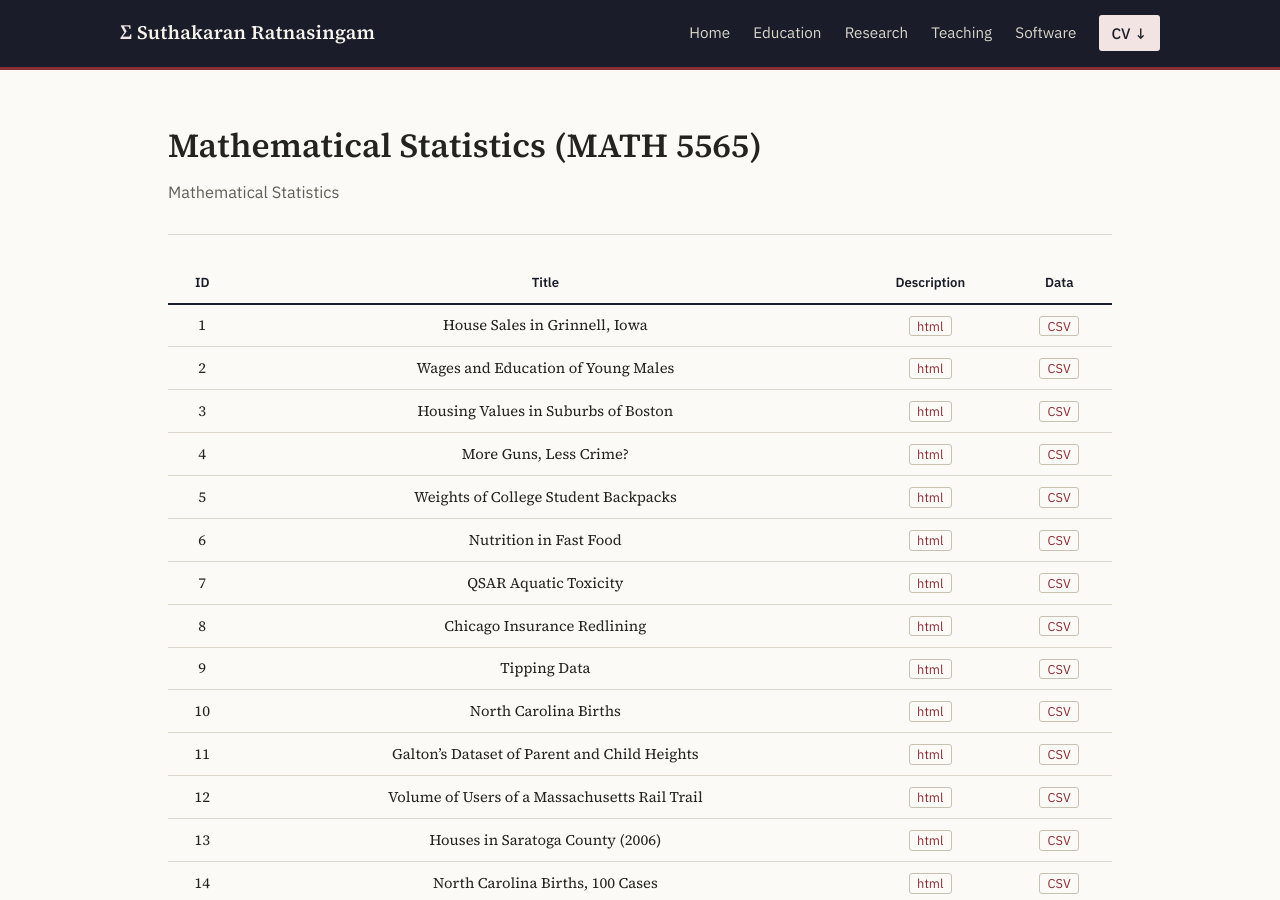
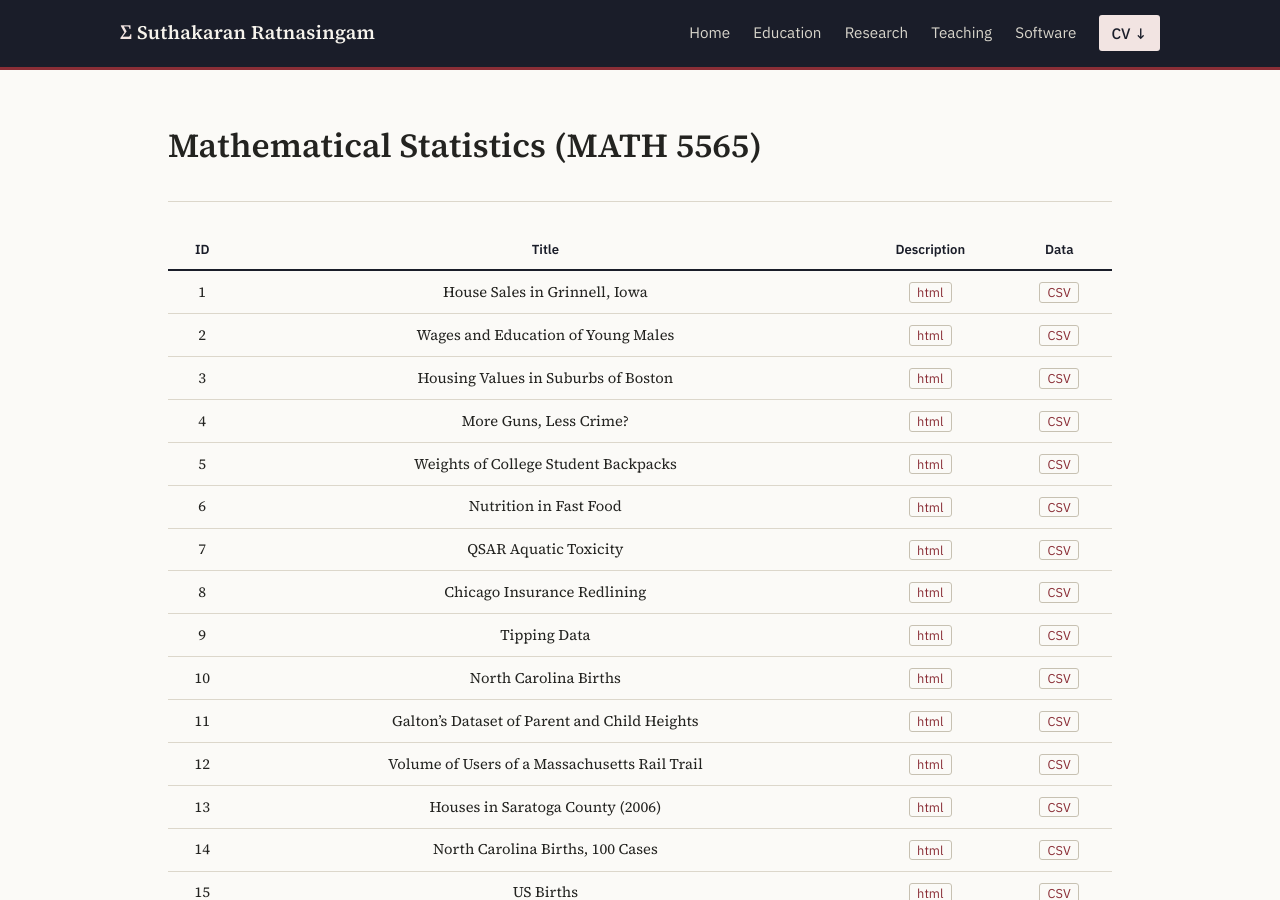
Before and after one commit to suthakaranr/suthakaranr.github.io, a Jekyll site: the page built from pages/MathStat.md, in a window 1280 px wide and 900 px high. Built offline with Jekyll 4.4.1, drawn with Linux system fonts in a browser that asks for light colours.

Commit message:
Remove description from MathStat page

```diff
--- a/pages/MathStat.md
+++ b/pages/MathStat.md
@@ -1,7 +1,6 @@
 ---
 layout: page
 title: Mathematical Statistics (MATH 5565)
-description: Mathematical Statistics
 ---
 
 
```
